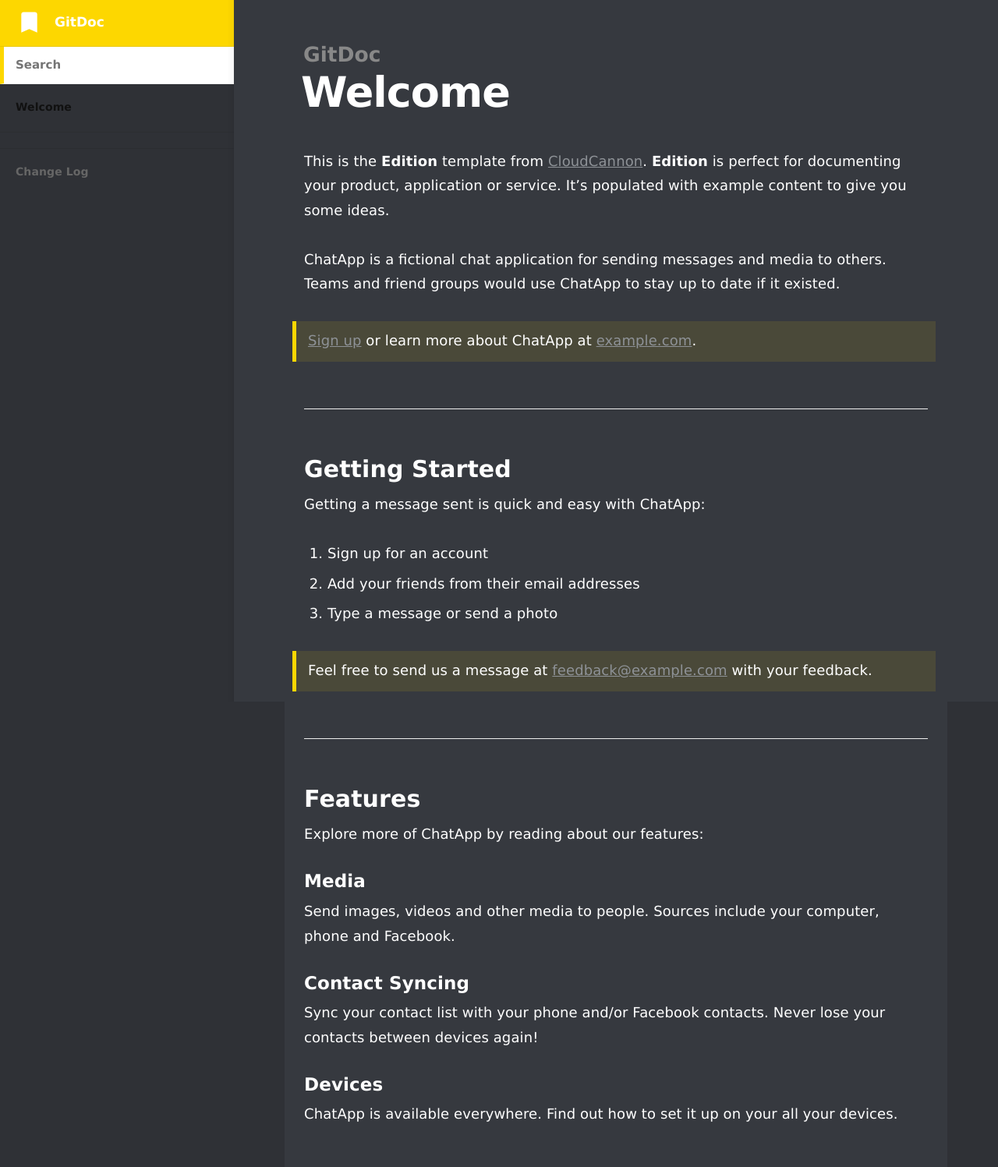
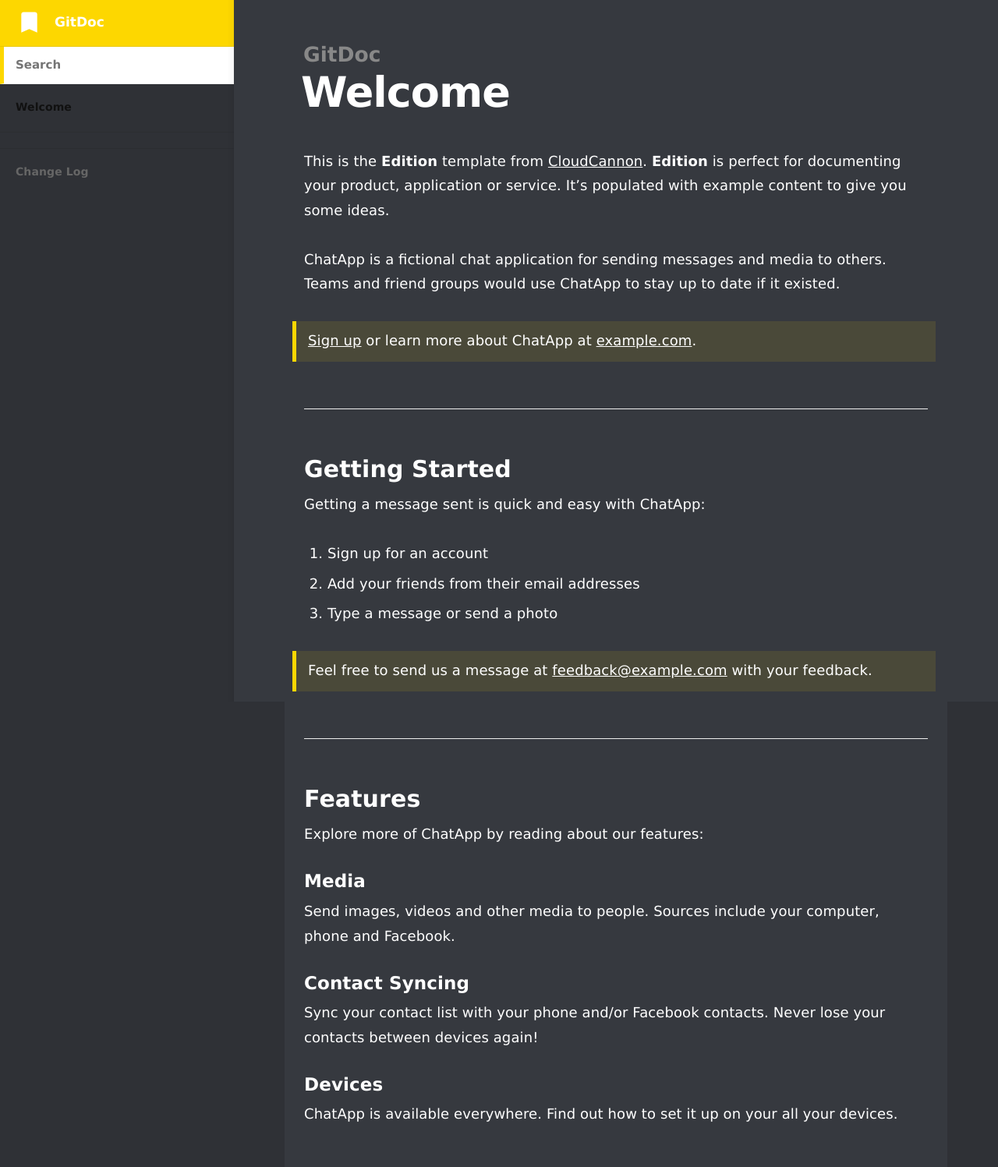
Before and after one commit to MidasTouch-MT/MidasTouch-MT.github.io, a Jekyll site: the page built from index.md, in a window 1280 px wide. Shown: the whole page at 78% size. Built offline with Jekyll 4.4.1, drawn with Linux system fonts in a browser that asks for light colours.

```diff
--- a/_sass/_typography.scss
+++ b/_sass/_typography.scss
@@ -78,12 +78,12 @@ h6 {
 }
 
 a {
-	color: #8e9297;
+	color: #ffffff;
 	transition: color 0.2s ease;
 }
 
 a:hover {
-	color: #111;
+	color: #ffffff;
 }
 
 p,
```
